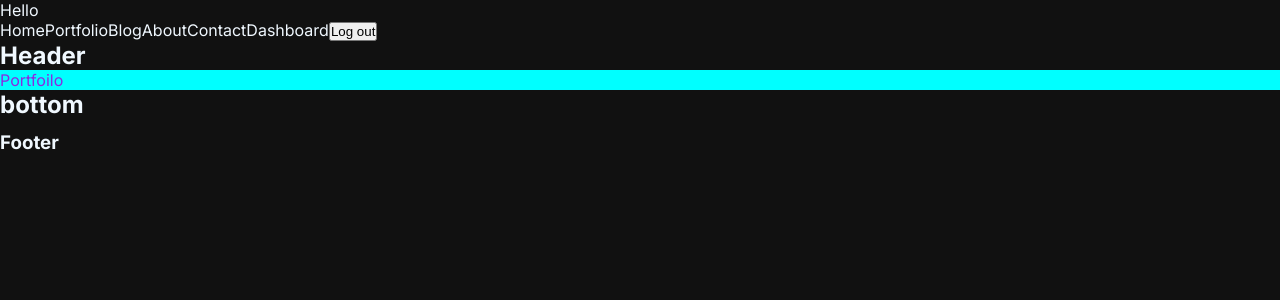
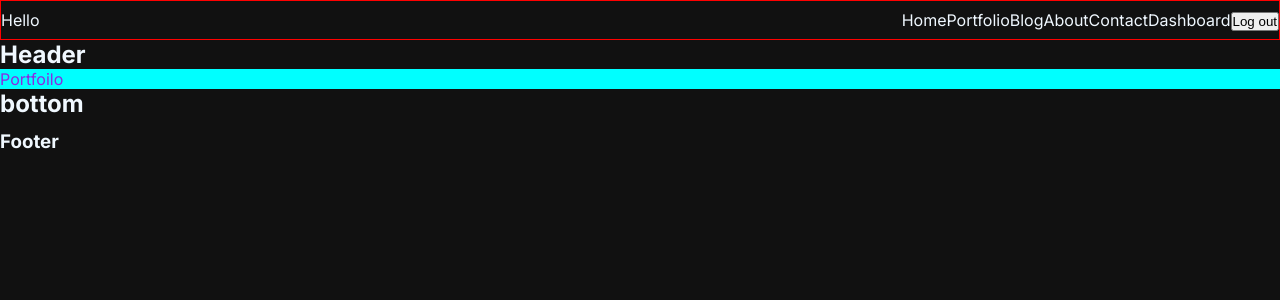
Before and after one commit to ibnbakare/MyBlog, a Next.js app: page /portfoilo in a window 1280 px wide. Shown: the top 300 px of the page. Built offline with nearby package versions, Linux system fonts and the light colour scheme.

Commit message:
adding css page

```diff
--- a/src/component/navbar/Navbar.jsx
+++ b/src/component/navbar/Navbar.jsx
@@ -1,6 +1,7 @@
 "use client"
 import Link from 'next/link';
-  import React from 'react'
+import React from 'react'
+import styles from "./navbar.module.css"
 
   const links = [
     {
@@ -38,7 +39,7 @@
 
   const Navbar = () => {
     return (
-      <div>
+      <div className={styles.container}>
         <div>
         <Link href="/" >Hello</Link>
         </div>
--- /dev/null
+++ b/src/component/navbar/navbar.module.css
@@ -0,0 +1,7 @@
+.container{
+    border: 1px solid red;
+    display: flex;
+    justify-content: space-between;
+    height: 40px;
+    align-items: center;
+}
```
Also changed, not shown: src/app/about/page.module.css (added), src/app/blog/page.module.css (added), src/app/contact/page.module.css (added), src/app/dashboard/page.module.css (added).
